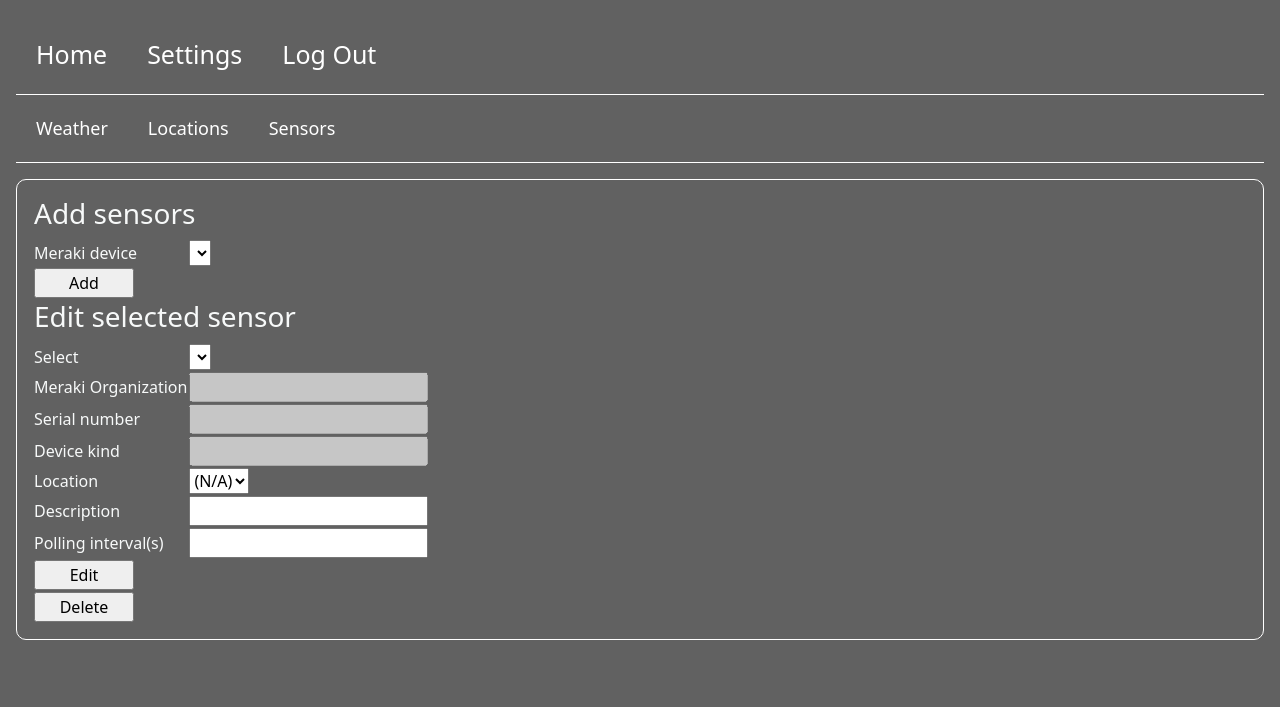
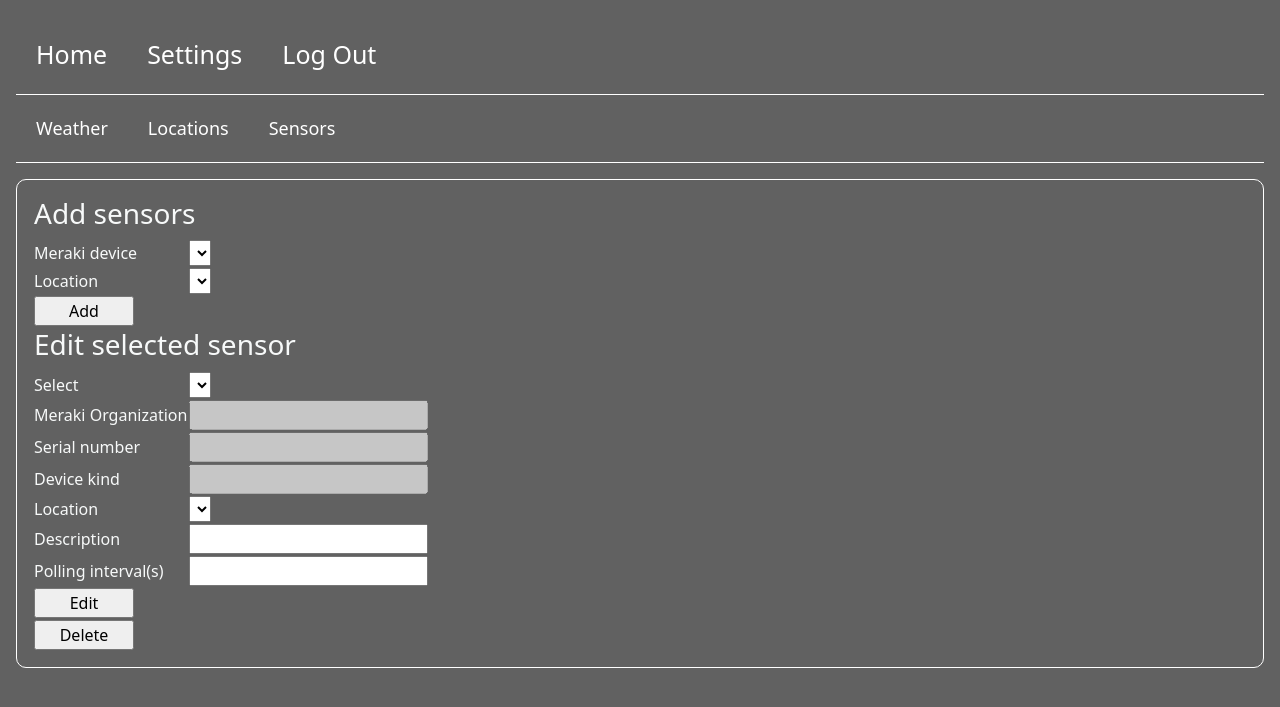
Before and after one commit to grant1212126/cisco-merakai-environment-dashboard, a Django app: page /settings/sensors/ in a window 1280 px wide. Shown: the top 707 px of the page. Run offline with Django 3.2, Linux system fonts and the light colour scheme; the visitor is signed in with stand-in values (Sample User, id 1); data that the repository does not hold is empty; some libraries are stand-ins or nearby versions.

Commit message:
Enforce Sensor and Location association on the schema level.
This gets rid of sensors with a null location, and should generally
simplify location handling by removing this case alltogether.

```diff
--- a/DashboardApp/models.py
+++ b/DashboardApp/models.py
@@ -41,7 +41,7 @@ class Sensor(models.Model):
     kind = models.CharField(max_length=13, choices=Kind.choices)
 
     # Location the device is installed at
-    location = models.ForeignKey(Location, on_delete=models.CASCADE, null=True)
+    location = models.ForeignKey(Location, on_delete=models.CASCADE)
 
     # User friendly description
     description = models.TextField(blank=True)
@@ -64,7 +64,7 @@ class DataPoint(models.Model):
         OC  = "Occupancy"
 
     # Location the data was collected from
-    location = models.ForeignKey(Location, on_delete=models.CASCADE, null=True)
+    location = models.ForeignKey(Location, on_delete=models.CASCADE)
     # Sensor the data was collected from
     sensor = models.ForeignKey(Sensor, on_delete=models.CASCADE)
 
--- a/DashboardApp/views.py
+++ b/DashboardApp/views.py
@@ -114,18 +114,19 @@ def settings_sensors(request):
     # Perform any requested actions
     if request.POST.get("add"):     # Add sensor object for Meraki device
         meraki_dev_idx = int(request.POST.get("meraki_dev_idx"))
+        location_id = request.POST.get("location")
         dev = meraki_devices[meraki_dev_idx]
         sensor = Sensor(
             org_id=dev["org_id"],
             serial=dev["serial"],
             kind=dev["kind"],
+            location=Location.objects.get(id=location_id),
             description=dev["name"],
             interval=60)
         sensor.save()
     elif request.POST.get("edit"):  # Edit sensor object
         sensor = Sensor.objects.get(id=request.POST.get("id"))
-        if request.POST.get("location") != "null":
-            sensor.location = Location.objects.get(id=request.POST.get("location"))
+        sensor.location = Location.objects.get(id=request.POST.get("location"))
         sensor.description = request.POST.get("description")
         sensor.interval = int(request.POST.get("interval"))
         sensor.save()
--- a/templates/settings/sensors.html
+++ b/templates/settings/sensors.html
@@ -7,6 +7,7 @@
 
 <div id="wrap">
 <table>
+  <!-- Add Meraki device form !-->
   <tr>
     <td colspan="2"><h3>Add sensors</h3></td>
   </tr>
@@ -19,6 +20,16 @@
           {% for dev in meraki_devices %}
             <option value="{{ dev.idx }}">{{ dev.kind }} - {{ dev.serial }} - {{ dev.name }}</option>
           {% endfor %}
+        </select>
+      </td>
+    </tr>
+    <tr>
+      <td>Location</td>
+      <td>
+        <select name="location">
+        {% for location in locations %}
+          <option value="{{ location.id }}">{{ location.name }}</option>
+        {% endfor %}
         </select>
       </td>
     </tr>
@@ -72,7 +83,6 @@
       <td><label for="location">Location</label></td>
       <td>
         <select name="location">
-          <option value="null">(N/A)</option>
         {% for location in locations %}
           {% if location.id == selected_sensor.location %}
             <option selected value="{{ location.id }}">{{ location.name }}</option>
```
Also changed, not shown: DashboardApp/migrations/0003_auto_20220209_1221.py (added).
